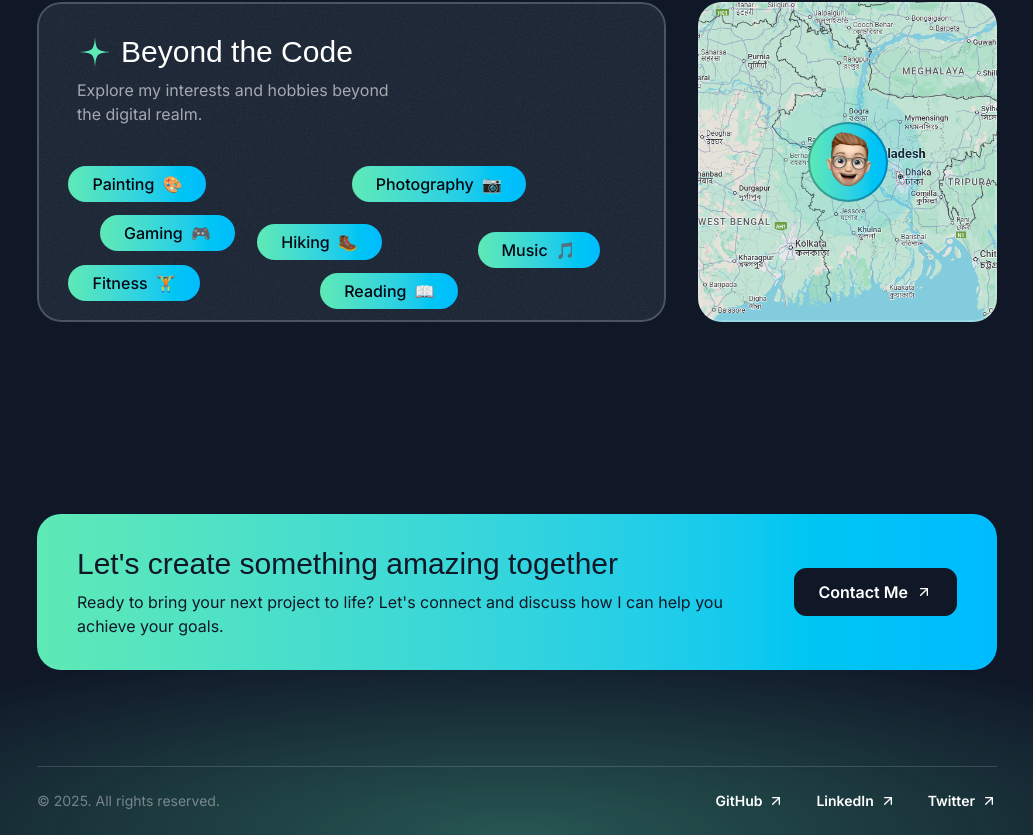
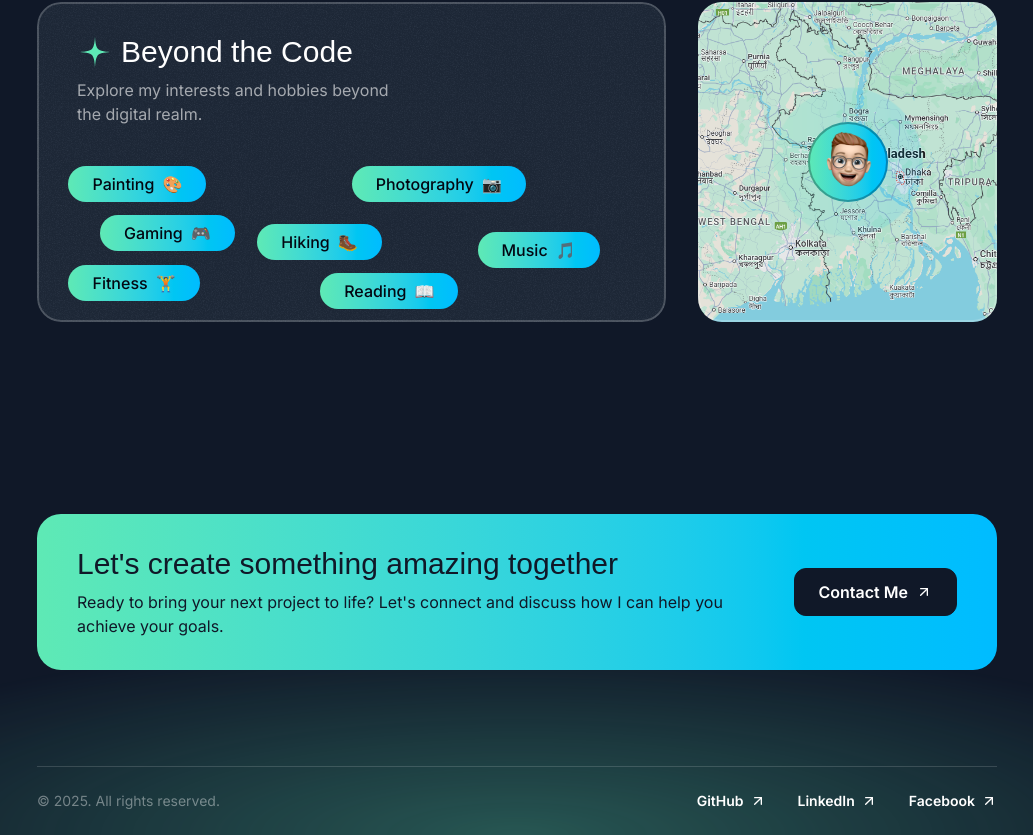
Before and after one commit to shamimthedev/my-portfolio, a Next.js app: page / in a window 1280 px wide. Shown: the part 5288-6123 px from the top of the page, without its empty margins (123-1156 px from the left). Built offline with nearby package versions, Linux system fonts and the light colour scheme; a web font is replaced by a local one.

Commit message:
update footer fb social link

```diff
--- a/src/sections/Footer.tsx
+++ b/src/sections/Footer.tsx
@@ -10,8 +10,8 @@ const footerLinks = [
         href: 'https://www.linkedin.com/in/shamimthedev/',
     },
     {
-        title: 'Twitter',
-        href: 'https://x.com/shamimthedev',
+        title: 'Facebook',
+        href: 'https://facebook.com/shamimthedev',
     },
 ]
 export const FooterSection = () => {
```
